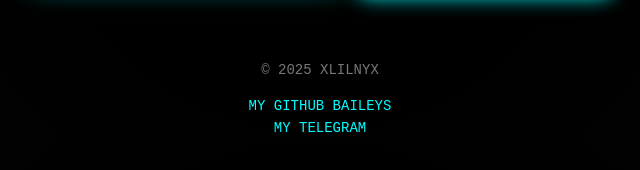
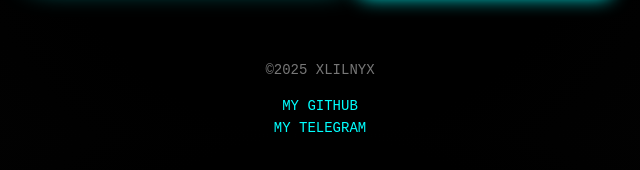
Before and after one commit to ownlilbot/xlilnyx-baileys, a website: page index.html in a window 1280 px wide. Shown: the part 426-596 px from the top of the page, 320-960 px from the left. Drawn offline with Linux system fonts and the light colour scheme.

Commit message:
Update index.html

```diff
--- a/index.html
+++ b/index.html
@@ -119,8 +119,8 @@
   </pre>
 
   <footer>
-    <p>© 2025 XLILNYX</p>
-    <a href="https://github.com/ownlilbot/xlilnyx-baileys" target="_blank">MY GITHUB BAILEYS</a>
+    <p>©2025 XLILNYX</p>
+    <a href="https://github.com/ownlilbot" target="_blank">MY GITHUB</a>
     <a href="https://t.me/xlilnyx" target="_blank">MY TELEGRAM</a>
   </footer>
 
```
